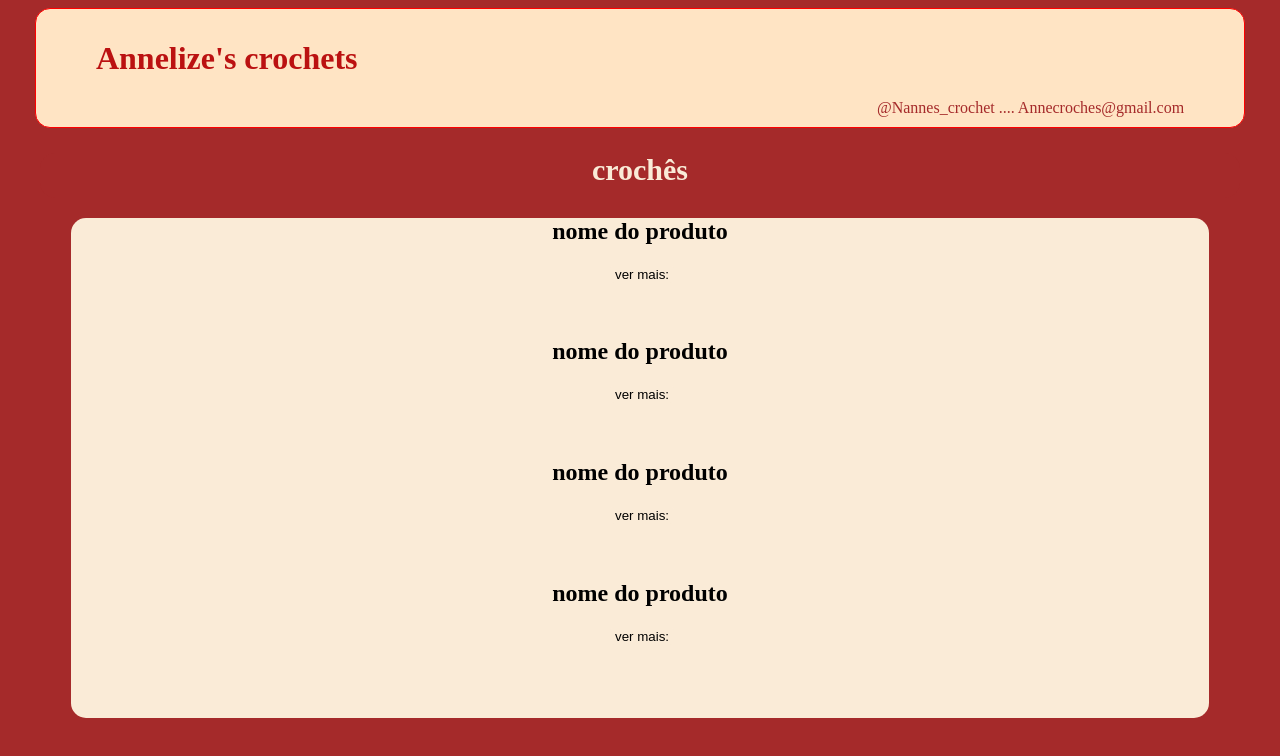
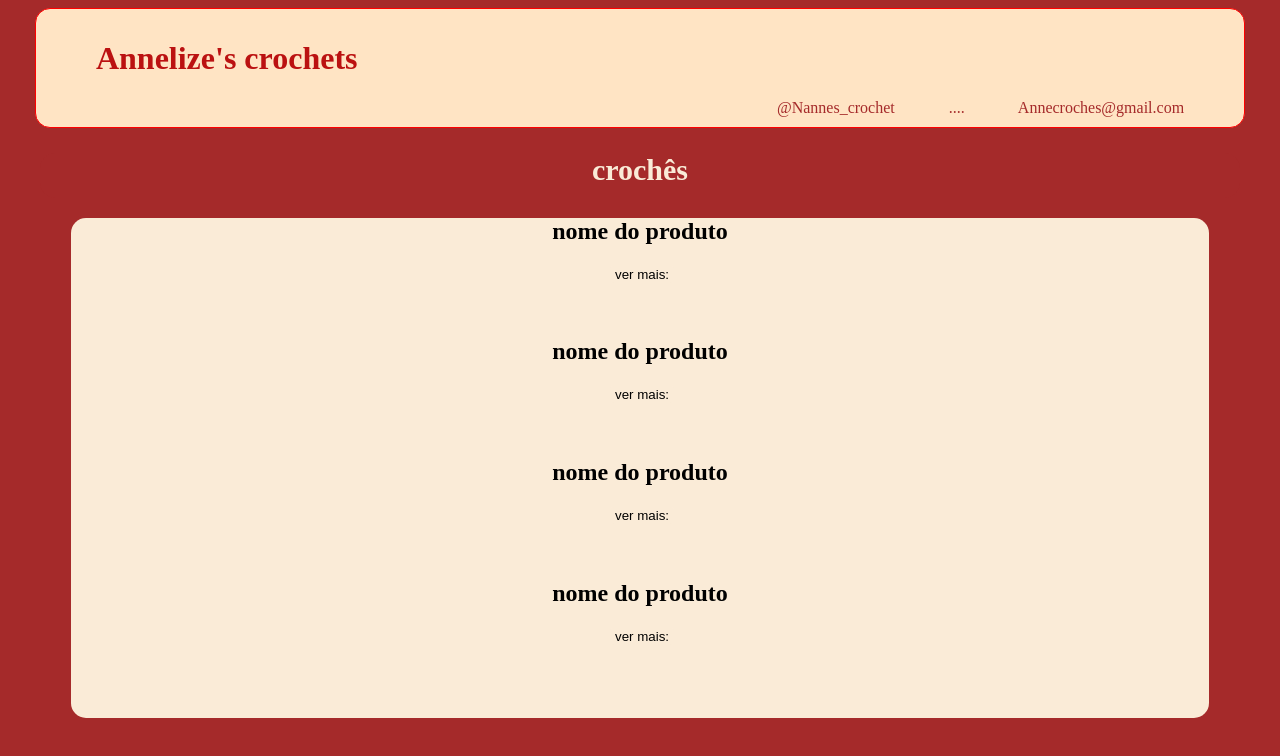
Before and after one commit to EduardoDreiss/site-de-croch-s, a plain HTML site: page index.html in a window 1280 px wide. Drawn offline with Linux system fonts and the light colour scheme.

Commit message:
Update style.css
mudança no espaçamento dos links

```diff
--- a/style.css
+++ b/style.css
@@ -18,6 +18,7 @@ header{
     text-decoration: none;
     color: brown;
     margin-right: 50px;
+    word-spacing: 50px;
 }
 #cabeçalho_links{
     text-align: right;
```
